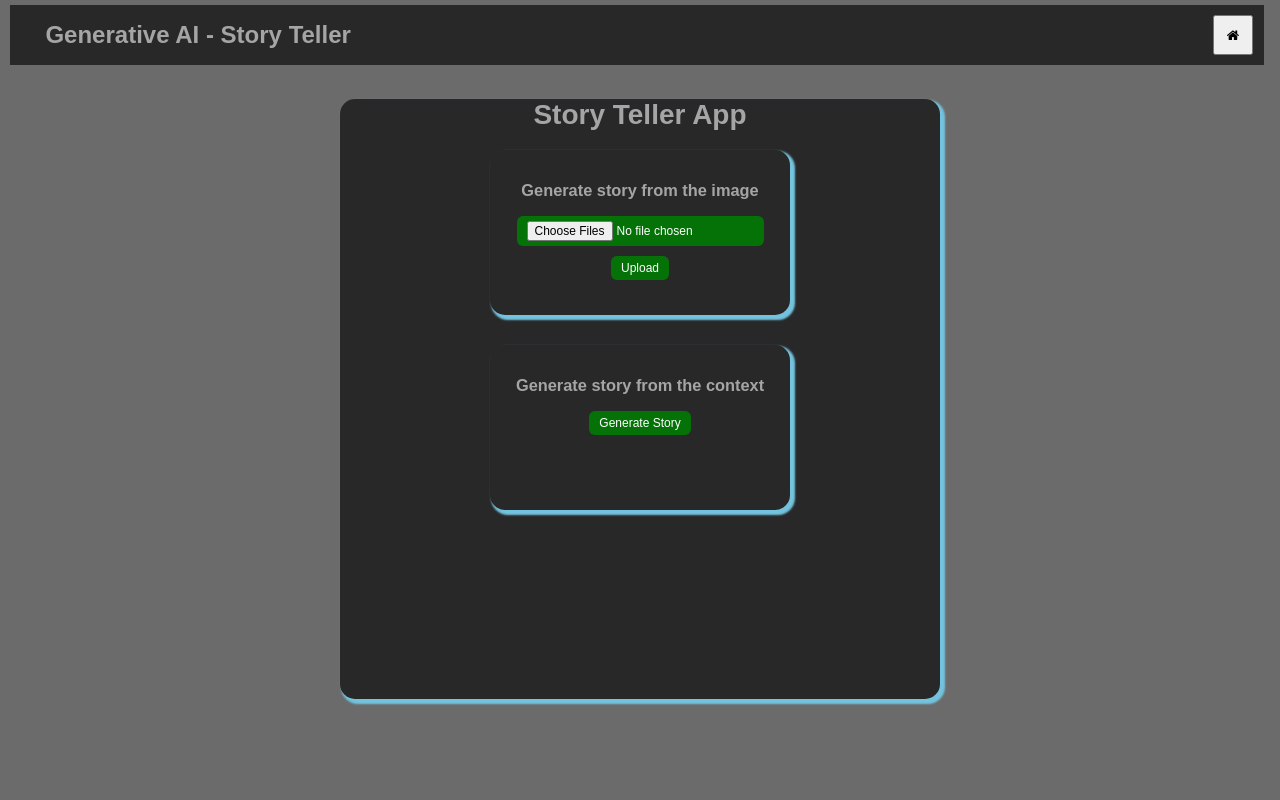
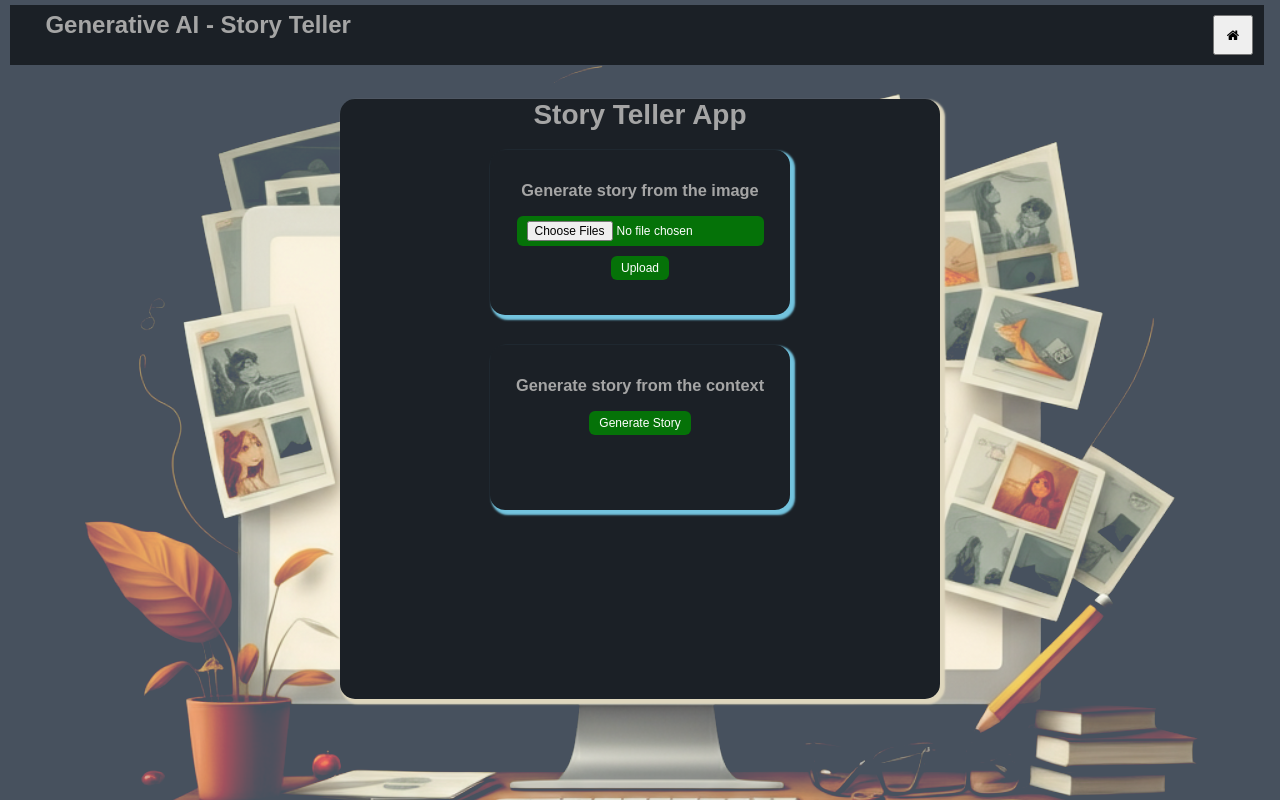
Before and after one commit to amansinghvirk/GenAI-story-teller, a Flask app: page / in a window 1280 px wide. Run offline with Flask 3, Linux system fonts and the light colour scheme.

Commit message:
Update: CSS and background updated!

```diff
--- a/static/css/style.css
+++ b/static/css/style.css
@@ -1,21 +1,34 @@
 body {
     margin: 25px;
-    background-color: #6B6B6B;
+    background-color: #47515e;
     font-family: arial, sans-serif;
     font-size: 14px;
     color: #A5A5A5;
+    background-image: url("/static/images/back.png");
+    background-blend-mode: lighten;
+  /* Set background image to fixed (don't scroll along with the page) */
+  background-attachment: fixed;
+
+  /* Center the background image */
+  background-position: center;
+
+  /* Set the background image to no repeat */
+  background-repeat: no-repeat;
+
+  /* Scale the background image to be as large as possible */
+  background-size: cover;
 
 }
 
 .nav {
-    background-color: #282828;
+    background-color: #1B2026;
     position:fixed;
     z-index:1; /*Add this*/
     width:98%;
     height:60px;
     text-align:center;
     vertical-align:middle;
-    line-height:50px;
+    line-height:30px;
     top:5px;
     left: 10px;
     color: #A5A5A5;
@@ -40,9 +53,9 @@ body {
     width: 600px;
     margin: auto;
     text-align: center;
-    background-color: #282828;
+    background-color: #1B2026;
     color: #A5A5A5;
-    box-shadow: 3px 3px 2px 2px rgb(115, 195, 222);
+    box-shadow: 3px 3px 2px 2px #DED6BD;
     border-radius: 15px;
 }
 
@@ -51,10 +64,19 @@ body {
     width: 600px;
     margin: auto;
     text-align: center;
-    background-color: #282828;
+    background-color: #1B2026;
     color: #A5A5A5;
-    box-shadow: 3px 3px 2px 2px rgb(115, 195, 222);
+    box-shadow: 3px 3px 2px 2px #DED6BD;
     border-radius: 25px;
+}
+
+.selection {
+  height: 150px;
+  width: 300px;
+  margin: auto;
+  padding-top: 15px;
+  box-shadow: 3px 3px 2px 2px #DED6BD;
+  border-radius: 15px;
 }
 
 .button {
```
Also changed, not shown: src/format_story.py (+14 -19 lines), static/images/back.png (added), 1 other file.
